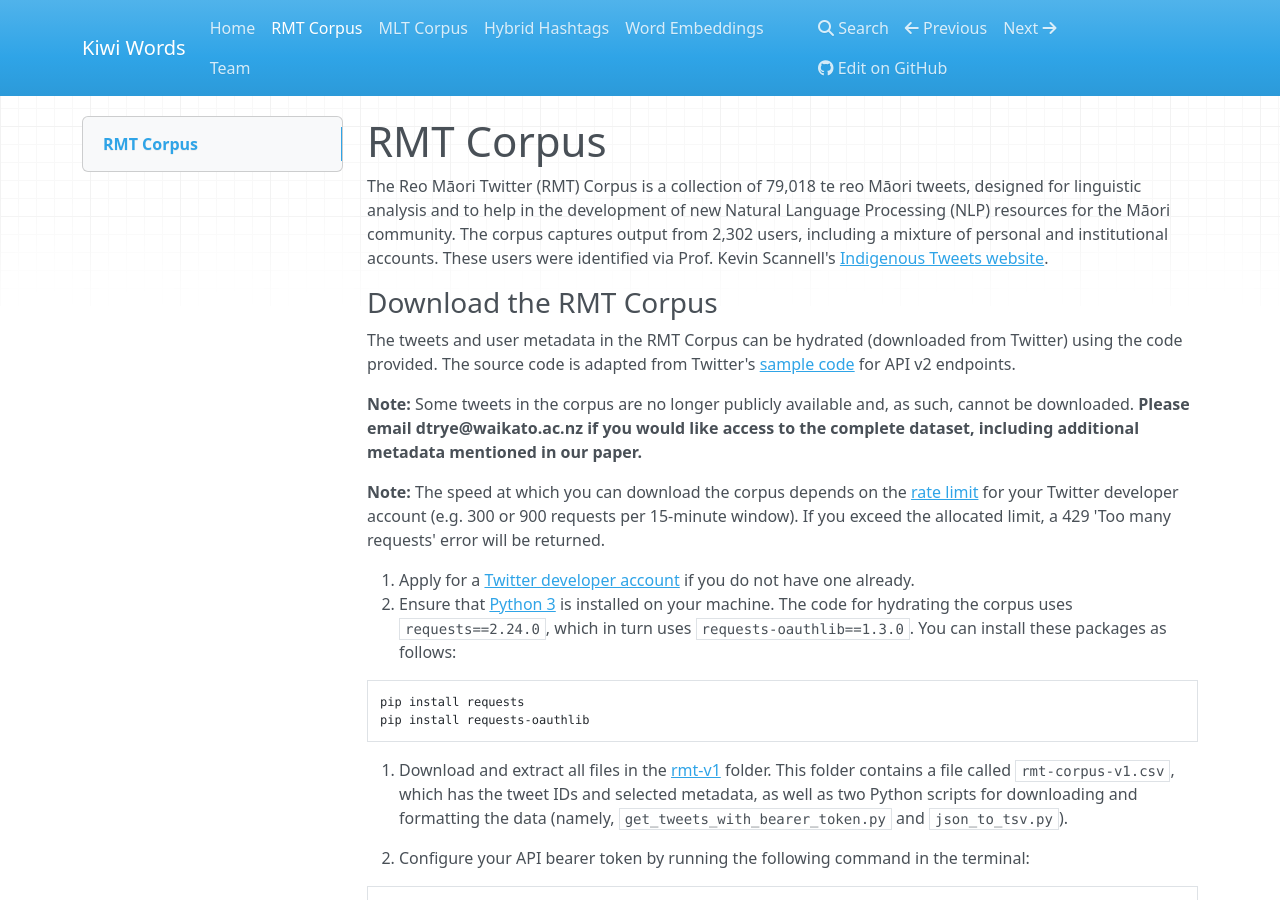
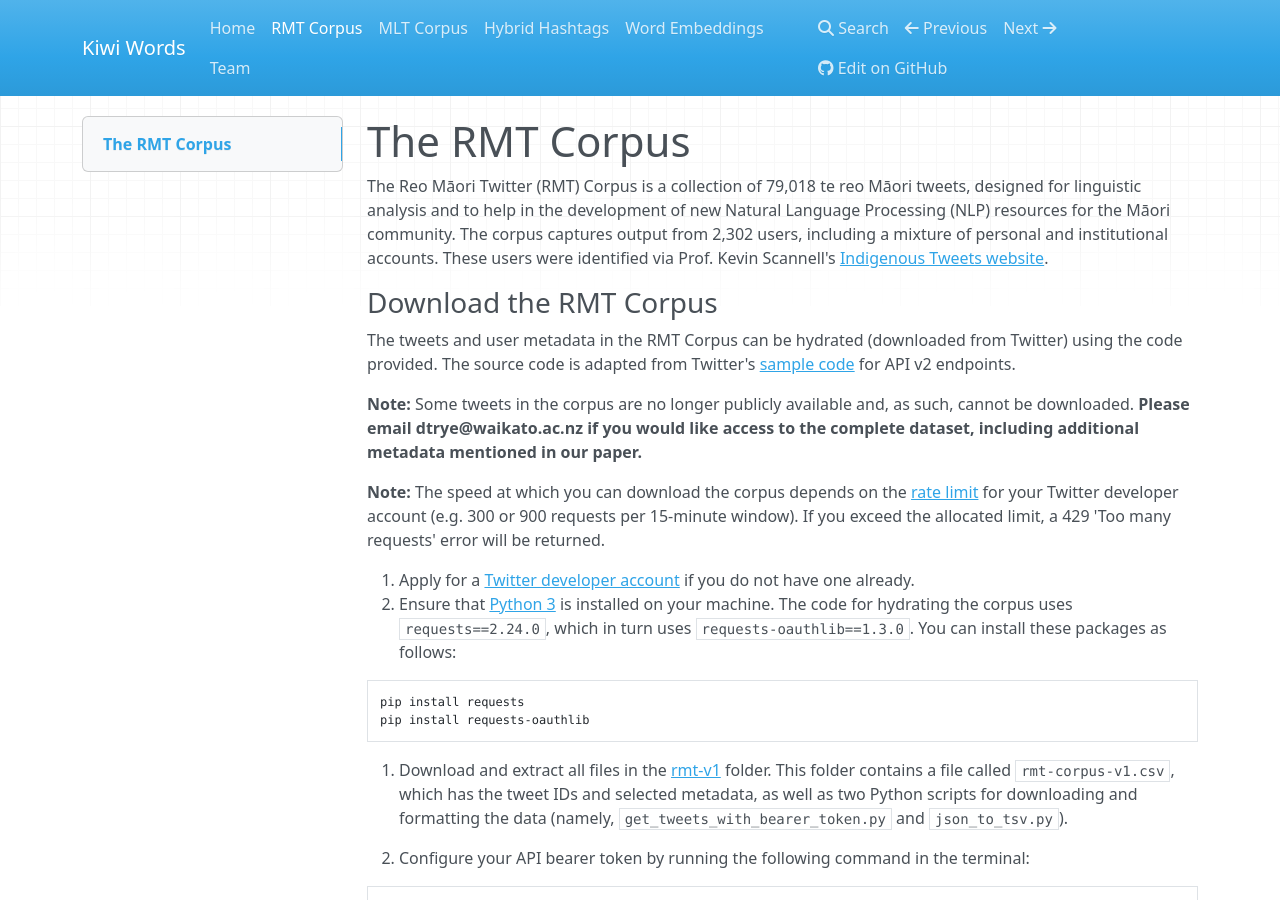
Before and after one commit to Waikato/kiwiwords, an MkDocs documentation site: the page built from docs/rmt_corpus.md, in a window 1280 px wide and 900 px high. Built offline with MkDocs 1.6.1, drawn with Linux system fonts in a browser that asks for light colours; nearby versions of some CDN libraries.

Commit message:
Update rmt_corpus.md

```diff
--- a/docs/rmt_corpus.md
+++ b/docs/rmt_corpus.md
@@ -1,4 +1,4 @@
-# RMT Corpus
+# The RMT Corpus
 The Reo Māori Twitter (RMT) Corpus is a collection of 79,018 te reo Māori tweets, designed for linguistic analysis and to help in the development of new Natural Language Processing (NLP) resources for the Māori community. The corpus captures output from 2,302 users, including a mixture of personal and institutional accounts. These users were identified via Prof. Kevin Scannell's [Indigenous Tweets website](http://indigenoustweets.com/mi/).
 
 ### Download the RMT Corpus
```
